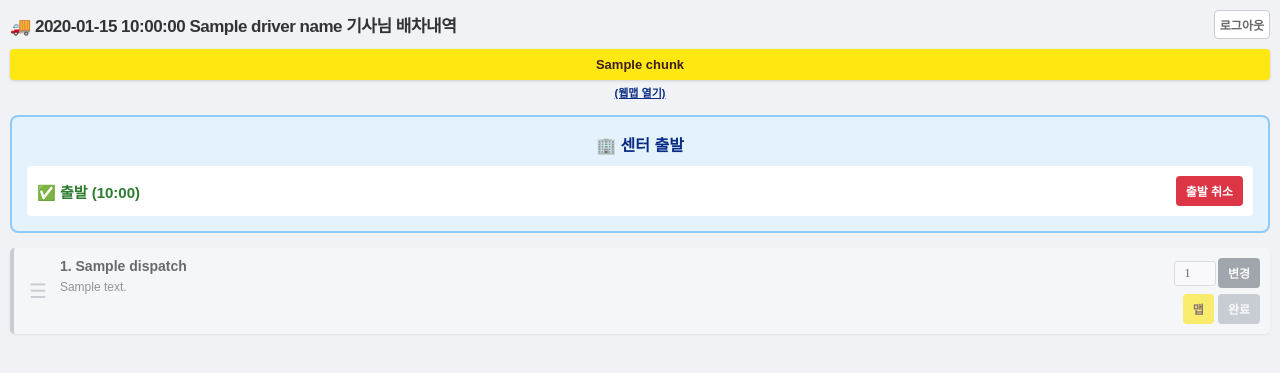
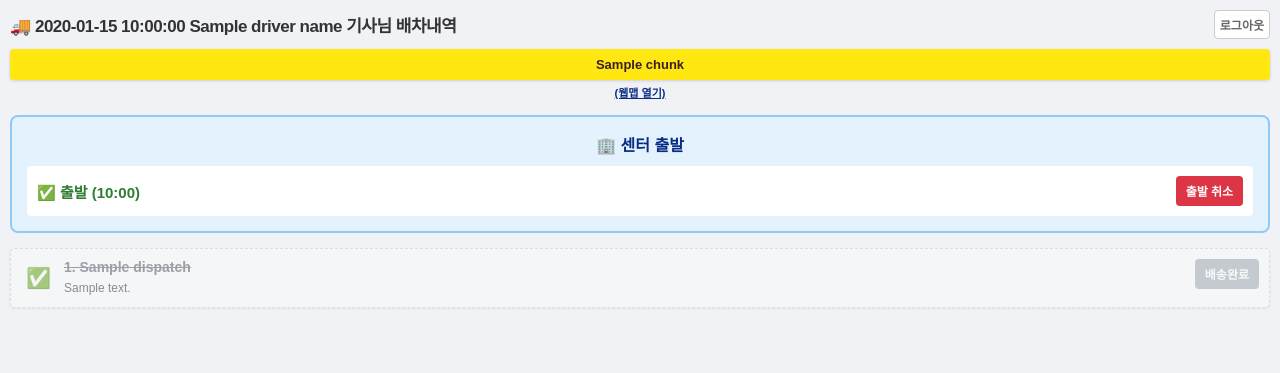
Before and after one commit to cic7860-creator/deliverytime-app, a Flask app: template templates/driver.html in a window 1280 px wide. Shown: the top 373 px of the page. Run offline with Flask 3, Linux system fonts and the light colour scheme; tables that the repository leaves empty hold one stand-in row (values such as "Sample post"); the template is opened without the code that fills it: values that come from a table or form of the project are taken from there, most other values are stand-ins (such as "Sample title", 1, 10 or a date in 2020); some web fonts are replaced.

Commit message:
Update driver.html

```diff
--- a/templates/driver.html
+++ b/templates/driver.html
@@ -6,7 +6,6 @@
     <title>JETTE 배송 기사 앱</title>
     <script src="https://cdnjs.cloudflare.com/ajax/libs/Sortable/1.15.0/Sortable.min.js"></script>
     <style>
-        /* 💡 빙그레2체 적용 */
         @font-face {
             font-family: 'Binggrae-Two';
             src: url('https://fastly.jsdelivr.net/gh/projectnoonnu/noonfonts_one@1.0/Binggrae-Two.woff') format('woff');
@@ -18,7 +17,6 @@
         .login-card { background: white; border-radius: 25px; width: 100%; max-width: 360px; padding: 50px 30px; text-align: center; box-shadow: 0 10px 25px rgba(0,0,0,0.3); box-sizing: border-box; }
         .logo-container { margin-bottom: 50px; }
 
-        /* 💡 JETTE 로고 디자인 */
         .jette-logo { font-size: 65px; font-weight: 900; font-family: 'Arial Black', sans-serif; letter-spacing: -2px; }
         .logo-blue { color: #082c84; }
         .logo-gray { color: #94908a; }
@@ -38,7 +36,11 @@
 
         .item-list { display: flex; flex-direction: column; gap: 5px; }
         .item { display: flex; align-items: flex-start; background: white; padding: 10px; border-radius: 5px; border-left: 4px solid #082c84; box-shadow: 0 1px 3px rgba(0,0,0,0.1); gap: 8px; }
-        .item.completed { opacity: 0.6; border-left-color: #adb5bd; background: #f8f9fa; }
+
+        /* 완료된 아이템 디자인 */
+        .item.completed { opacity: 0.65; border-left-color: #adb5bd; background: #f8f9fa; border: 1px dashed #ced4da; }
+        .item.completed .store-name { text-decoration: line-through; color: #6c757d; }
+
         .drag-handle { font-size: 20px; color: #adb5bd; padding: 0 5px; cursor: grab; align-self: center; }
 
         .info-col { flex: 1; min-width: 0; }
@@ -58,7 +60,6 @@
 </head>
 <body>
 
-    <!-- 💡 관리자용 전용 이동 메뉴 (관리자만 보임) -->
     {% if session.get('is_admin') %}
     <div style="background-color: #212529; padding: 15px 20px; display: flex; justify-content: space-between; align-items: center; margin-bottom: 15px;">
         <div style="display: flex; gap: 15px; flex-wrap: wrap;">
@@ -71,7 +72,6 @@
     {% endif %}
 
     {% if not driver_name %}
-    <!-- 💡 기사님 로그인 화면 -->
     <div class="login-wrapper">
         <div class="login-card">
             <div class="logo-container">
@@ -87,7 +87,6 @@
         </div>
     </div>
     {% else %}
-    <!-- 💡 기사님 배차 화면 -->
     <div class="dashboard-wrapper">
         <div class="header-container">
             <div style="display: flex; justify-content: space-between; align-items: center;">
@@ -135,9 +134,31 @@
                 {% endif %}
             </div>
 
+            <!-- 💡 [핵심 반영] 1. 완료된 매장은 위쪽으로 분리 (드래그 불가, 순서 변경 불가) -->
+            <div class="item-list" style="margin-bottom: 15px;">
+                {% for item in dispatches %}
+                    {% if item.is_departed %}
+                    <div class="item completed" data-id="{{ item.id }}">
+                        <div style="font-size: 20px; padding: 0 5px; align-self: center;">✅</div>
+                        <div class="info-col">
+                            <div class="store-name">{{ item.delivery_seq }}. {{ item.store_name }}</div>
+                            <div class="store-addr">{{ item.store_address }}</div>
+                        </div>
+                        <div class="action-col">
+                            <div style="display: flex; align-items: center; justify-content: center; height: 100%;">
+                                <button class="btn-sm btn-done" disabled>배송완료</button>
+                            </div>
+                        </div>
+                    </div>
+                    {% endif %}
+                {% endfor %}
+            </div>
+
+            <!-- 💡 [핵심 반영] 2. 대기 중인 매장만 아래쪽에 모아서 드래그 허용 -->
             <div id="sortable-list" class="item-list">
                 {% for item in dispatches %}
-                <div class="item {% if item.is_departed %}completed{% endif %}" data-id="{{ item.id }}">
+                    {% if not item.is_departed %}
+                    <div class="item" data-id="{{ item.id }}">
                         <div class="drag-handle">☰</div>
                         <div class="info-col">
                             <div class="store-name">{{ item.delivery_seq }}. {{ item.store_name }}</div>
@@ -150,26 +171,24 @@
                             </form>
                             <div style="display: flex; gap: 4px;">
                                 <a href="https://map.kakao.com/link/map/{{ item.store_name | urlencode }},{{ item.store_y }},{{ item.store_x }}" target="_blank" class="btn-sm btn-map">맵</a>
-                            {% if item.is_departed %}
-                                <button class="btn-sm btn-done" disabled>완료</button>
-                            {% else %}
                                 <form action="/complete/{{ item.id }}" method="POST" class="compact-form" onsubmit="return confirm('배송을 완료하시겠습니까?');">
                                     <button type="submit" class="btn-sm btn-green">완료</button>
                                 </form>
-                            {% endif %}
                             </div>
                         </div>
                     </div>
+                    {% endif %}
                 {% endfor %}
             </div>
 
             <script>
+                // 남은 매장(sortable-list) 안에서만 드래그 앤 드롭 작동
                 new Sortable(document.getElementById('sortable-list'), {
                     handle: '.drag-handle',
                     animation: 150,
                     onEnd: function (evt) {
                         let orderArray = [];
-                        document.querySelectorAll('.item').forEach(function(el) {
+                        document.querySelectorAll('#sortable-list .item').forEach(function(el) {
                             orderArray.push(el.getAttribute('data-id'));
                         });
                         fetch('/update_order', {
@@ -182,10 +201,6 @@
                     }
                 });
             </script>
-        {% else %}
-            <div style="text-align: center; margin-top: 30px; color: #666; font-size: 14px;">
-                <p>현재 배차된 내역이 없습니다.</p>
-            </div>
         {% endif %}
     </div>
     {% endif %}
```
Lines whose indentation alone changed are shown as unchanged.
